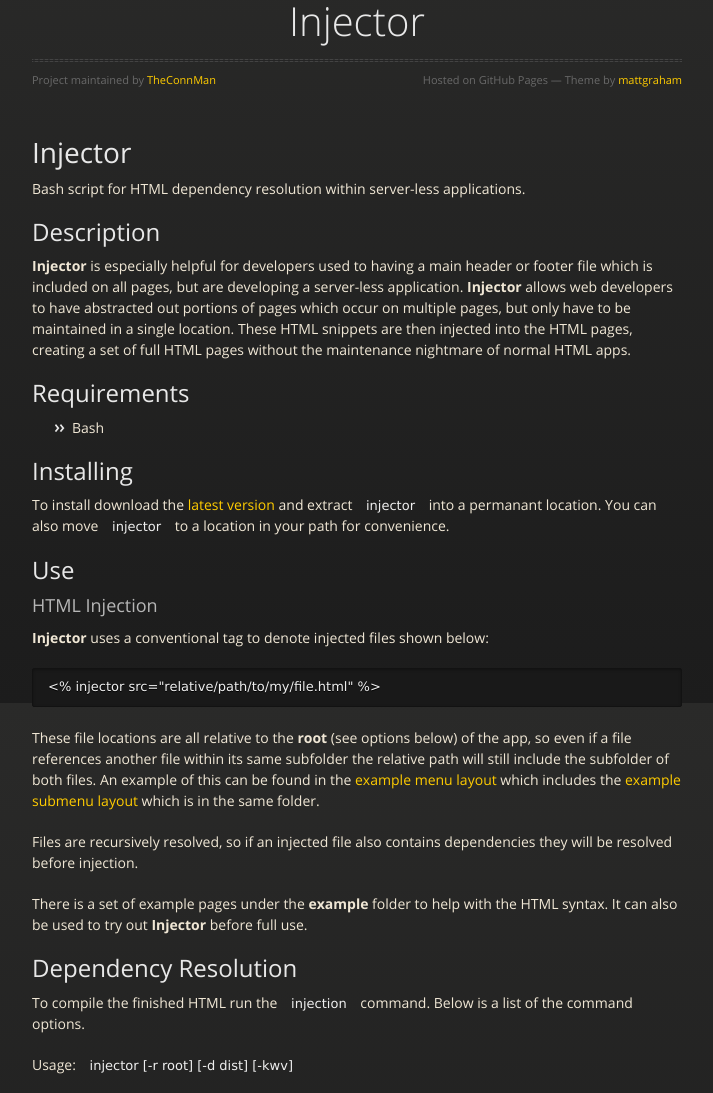
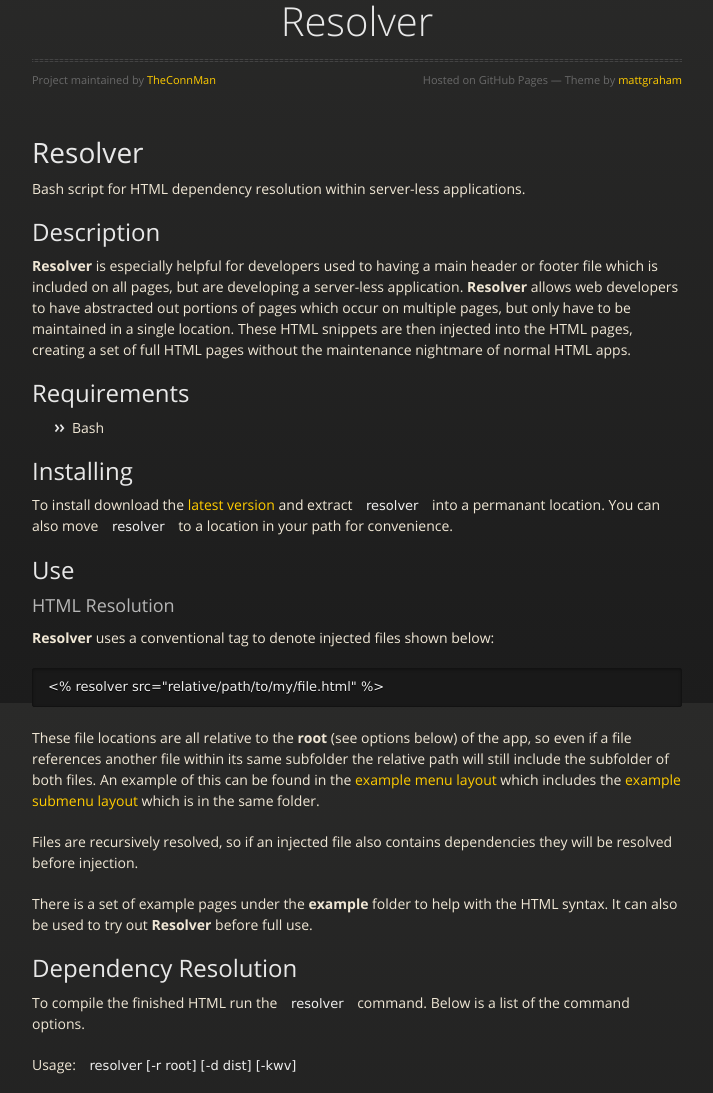
Before and after one commit to TheConnMan/Resolver, a plain HTML site: page index.html in a window 1280 px wide. Shown: the part 97-1190 px from the top of the page, without its empty margins (283-996 px from the left). Drawn offline with nearby package versions, Linux system fonts and the light colour scheme.

Commit message:
Create gh-pages branch via GitHub

```diff
--- a/index.html
+++ b/index.html
@@ -3,7 +3,7 @@
   <head>
     <meta charset="utf-8">
     <meta http-equiv="X-UA-Compatible" content="chrome=1">
-    <title>Injector by TheConnMan</title>
+    <title>Resolver by TheConnMan</title>
     <link rel="stylesheet" href="stylesheets/styles.css">
     <link rel="stylesheet" href="stylesheets/pygment_trac.css">
     <script src="https://ajax.googleapis.com/ajax/libs/jquery/1.7.1/jquery.min.js"></script>
@@ -20,9 +20,9 @@
   <body>
       <div id="header">
         <nav>
-          <li class="fork"><a href="https://github.com/TheConnMan/Injector">View On GitHub</a></li>
-          <li class="downloads"><a href="https://github.com/TheConnMan/Injector/zipball/master">ZIP</a></li>
-          <li class="downloads"><a href="https://github.com/TheConnMan/Injector/tarball/master">TAR</a></li>
+          <li class="fork"><a href="https://github.com/TheConnMan/Resolver">View On GitHub</a></li>
+          <li class="downloads"><a href="https://github.com/TheConnMan/Resolver/zipball/master">ZIP</a></li>
+          <li class="downloads"><a href="https://github.com/TheConnMan/Resolver/tarball/master">TAR</a></li>
           <li class="title">DOWNLOADS</li>
         </nav>
       </div><!-- end header -->
@@ -31,7 +31,7 @@
 
       <section>
         <div id="title">
-          <h1>Injector</h1>
+          <h1>Resolver</h1>
           <p></p>
           <hr>
           <span class="credits left">Project maintained by <a href="https://github.com/TheConnMan">TheConnMan</a></span>
@@ -39,14 +39,14 @@
         </div>
 
         <h1>
-<a id="injector" class="anchor" href="#injector" aria-hidden="true"><span class="octicon octicon-link"></span></a>Injector</h1>
+<a id="resolver" class="anchor" href="#resolver" aria-hidden="true"><span class="octicon octicon-link"></span></a>Resolver</h1>
 
 <p>Bash script for HTML dependency resolution within server-less applications.</p>
 
 <h2>
 <a id="description" class="anchor" href="#description" aria-hidden="true"><span class="octicon octicon-link"></span></a>Description</h2>
 
-<p><strong>Injector</strong> is especially helpful for developers used to having a main header or footer file which is included on all pages, but are developing a server-less application. <strong>Injector</strong> allows web developers to have abstracted out portions of pages which occur on multiple pages, but only have to be maintained in a single location. These HTML snippets are then injected into the HTML pages, creating a set of full HTML pages without the maintenance nightmare of normal HTML apps.</p>
+<p><strong>Resolver</strong> is especially helpful for developers used to having a main header or footer file which is included on all pages, but are developing a server-less application. <strong>Resolver</strong> allows web developers to have abstracted out portions of pages which occur on multiple pages, but only have to be maintained in a single location. These HTML snippets are then injected into the HTML pages, creating a set of full HTML pages without the maintenance nightmare of normal HTML apps.</p>
 
 <h2>
 <a id="requirements" class="anchor" href="#requirements" aria-hidden="true"><span class="octicon octicon-link"></span></a>Requirements</h2>
@@ -58,31 +58,31 @@
 <h2>
 <a id="installing" class="anchor" href="#installing" aria-hidden="true"><span class="octicon octicon-link"></span></a>Installing</h2>
 
-<p>To install download the <a href="https://github.com/TheConnMan/Injector/archive/master.zip">latest version</a> and extract <code>injector</code> into a permanant location. You can also move <code>injector</code> to a location in your path for convenience.</p>
+<p>To install download the <a href="https://github.com/TheConnMan/Resolver/archive/master.zip">latest version</a> and extract <code>resolver</code> into a permanant location. You can also move <code>resolver</code> to a location in your path for convenience.</p>
 
 <h2>
 <a id="use" class="anchor" href="#use" aria-hidden="true"><span class="octicon octicon-link"></span></a>Use</h2>
 
 <h3>
-<a id="html-injection" class="anchor" href="#html-injection" aria-hidden="true"><span class="octicon octicon-link"></span></a>HTML Injection</h3>
+<a id="html-resolution" class="anchor" href="#html-resolution" aria-hidden="true"><span class="octicon octicon-link"></span></a>HTML Resolution</h3>
 
-<p><strong>Injector</strong> uses a conventional tag to denote injected files shown below:</p>
+<p><strong>Resolver</strong> uses a conventional tag to denote injected files shown below:</p>
 
-<pre><code>&lt;% injector src="relative/path/to/my/file.html" %&gt;
+<pre><code>&lt;% resolver src="relative/path/to/my/file.html" %&gt;
 </code></pre>
 
-<p>These file locations are all relative to the <strong>root</strong> (see options below) of the app, so even if a file references another file within its same subfolder the relative path will still include the subfolder of both files. An example of this can be found in the <a href="https://github.com/TheConnMan/Injector/blob/master/example/layouts/menu.html">example menu layout</a> which includes the <a href="https://github.com/TheConnMan/Injector/blob/master/example/layouts/submenu.html">example submenu layout</a> which is in the same folder.</p>
+<p>These file locations are all relative to the <strong>root</strong> (see options below) of the app, so even if a file references another file within its same subfolder the relative path will still include the subfolder of both files. An example of this can be found in the <a href="https://github.com/TheConnMan/Resolver/blob/master/example/layouts/menu.html">example menu layout</a> which includes the <a href="https://github.com/TheConnMan/Resolver/blob/master/example/layouts/submenu.html">example submenu layout</a> which is in the same folder.</p>
 
 <p>Files are recursively resolved, so if an injected file also contains dependencies they will be resolved before injection.</p>
 
-<p>There is a set of example pages under the <strong>example</strong> folder to help with the HTML syntax. It can also be used to try out <strong>Injector</strong> before full use.</p>
+<p>There is a set of example pages under the <strong>example</strong> folder to help with the HTML syntax. It can also be used to try out <strong>Resolver</strong> before full use.</p>
 
 <h2>
 <a id="dependency-resolution" class="anchor" href="#dependency-resolution" aria-hidden="true"><span class="octicon octicon-link"></span></a>Dependency Resolution</h2>
 
-<p>To compile the finished HTML run the <code>injection</code> command. Below is a list of the command options.</p>
+<p>To compile the finished HTML run the <code>resolver</code> command. Below is a list of the command options.</p>
 
-<p>Usage: <code>injector [-r root] [-d dist] [-kwv]</code></p>
+<p>Usage: <code>resolver [-r root] [-d dist] [-kwv]</code></p>
 
 <ul>
 <li>-r: root HTML directory to be crawled recursively</li>
@@ -96,7 +96,7 @@
 <h2>
 <a id="support" class="anchor" href="#support" aria-hidden="true"><span class="octicon octicon-link"></span></a>Support</h2>
 
-<p>Please use <a href="https://github.com/TheConnMan/Injector/issues">GitHub Issues</a> to recommend additions or report bugs.</p>
+<p>Please use <a href="https://github.com/TheConnMan/Resolver/issues">GitHub Issues</a> to recommend additions or report bugs.</p>
 
 <h2>
 <a id="license" class="anchor" href="#license" aria-hidden="true"><span class="octicon octicon-link"></span></a>License</h2>
```
Also changed, not shown: params.json (+1 -1 lines).
